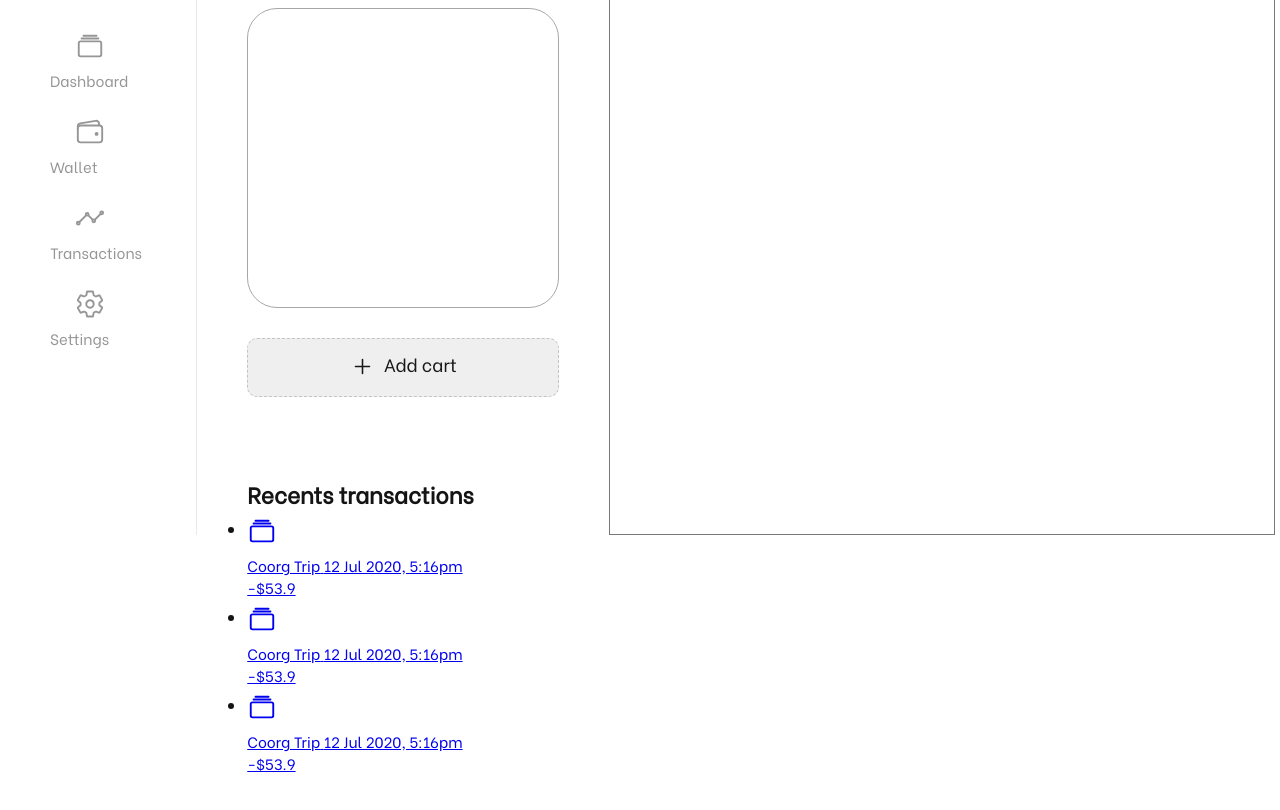
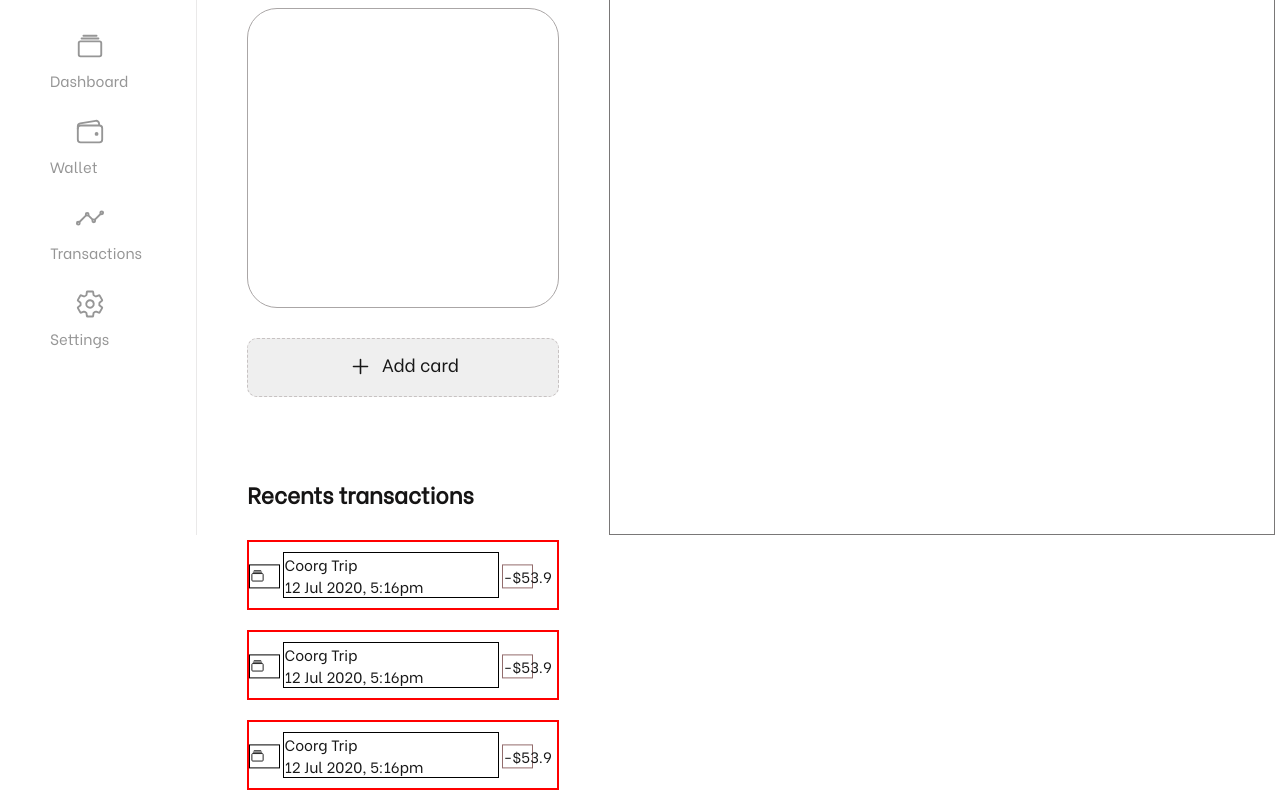
Before and after one commit to 1kevinson/CSS-and-SCSS-DESIGNS, a website: page credit-card/source/index.html in a window 1280 px wide. Shown: the part 265-1075 px from the top of the page. Before the commit the page ends 1039 px from the top, so only its background shows below. Drawn offline with nearby package versions, Linux system fonts and the light colour scheme.

Commit message:
fix transactions list

```diff
--- a/credit-card/source/index.html
+++ b/credit-card/source/index.html
@@ -49,7 +49,7 @@
                     <div class="dashboard__credit-card"></div>
                     <a href="#" class="dashboard__add-cart-btn">
                         <div class="icon-small-cart"><ion-icon name="add-outline"></ion-icon></div>
-                        Add cart
+                        Add card
                     </a>
                 </div>
                 <div class="dashboard__transactions">
@@ -57,32 +57,32 @@
                     <ul>
                         <li>
                             <a href="#">
-                                <div class="icon-small"><ion-icon name="albums-outline"></ion-icon></div>
-                                <p>
-                                    <span class="description">Coorg Trip</span>
+                                <div class="icon-small__transactions"><ion-icon name="albums-outline"></ion-icon></div>
+                                <div>
+                                    <span class="description">Coorg Trip</span> <br>
                                     <span class="date">12 Jul 2020, 5:16pm</span>
-                                </p>
-                                <p> -$53.9</p>
+                                </div>
+                                <div> -$53.9</div>
                             </a>
                         </li>
                         <li>
                             <a href="#">
-                                <div class="icon-small"><ion-icon name="albums-outline"></ion-icon></div>
-                                <p>
-                                    <span class="description">Coorg Trip</span>
+                                <div class="icon-small__transactions"><ion-icon name="albums-outline"></ion-icon></div>
+                                <div>
+                                    <span class="description">Coorg Trip</span> <br>
                                     <span class="date">12 Jul 2020, 5:16pm</span>
-                                </p>
-                                <p> -$53.9</p>
+                                </div>
+                                <div> -$53.9</div>
                             </a>
                         </li>
                         <li>
                             <a href="#">
-                                <div class="icon-small"><ion-icon name="albums-outline"></ion-icon></div>
-                                <p>
-                                    <span class="description">Coorg Trip</span>
+                                <div class="icon-small__transactions"><ion-icon name="albums-outline"></ion-icon></div>
+                                <div>
+                                    <span class="description">Coorg Trip</span> <br>
                                     <span class="date">12 Jul 2020, 5:16pm</span>
-                                </p>
-                                <p> -$53.9</p>
+                                </div>
+                                <div> -$53.9</div>
                             </a>
                         </li>
                     </ul>
--- a/credit-card/source/style.css
+++ b/credit-card/source/style.css
@@ -129,3 +129,43 @@
     /* Center div content vertically */
     padding: 1rem 0;
 }
+
+.dashboard__transactions>h2 {
+    margin-bottom: 3rem;
+}
+
+.dashboard__transactions li {
+    list-style: none;
+}
+
+.dashboard__transactions li a{
+    color: rgb(24, 24, 24);
+    text-decoration: none;
+    display: inline-block;
+    width: 100%;
+    padding: 1rem 0;
+    border: solid 2px red;
+    margin-bottom: 2rem;
+}
+
+.dashboard__transactions li a>div:first-child {
+    width: 10%;
+    border: solid 1px black;
+    display: inline-block;
+    top: 50%;
+    transform: translateY(-40%);
+}
+
+.dashboard__transactions li a>div:nth-child(2) {
+    width: 70%;
+    border: solid 1px black;
+    display: inline-block;
+}
+
+.dashboard__transactions li a>div:last-child {
+    width: 10%;
+    border: solid 1px rgb(147, 108, 108);
+    display: inline-block;
+    top: 50%;
+    transform: translateY(-40%);
+}
```
